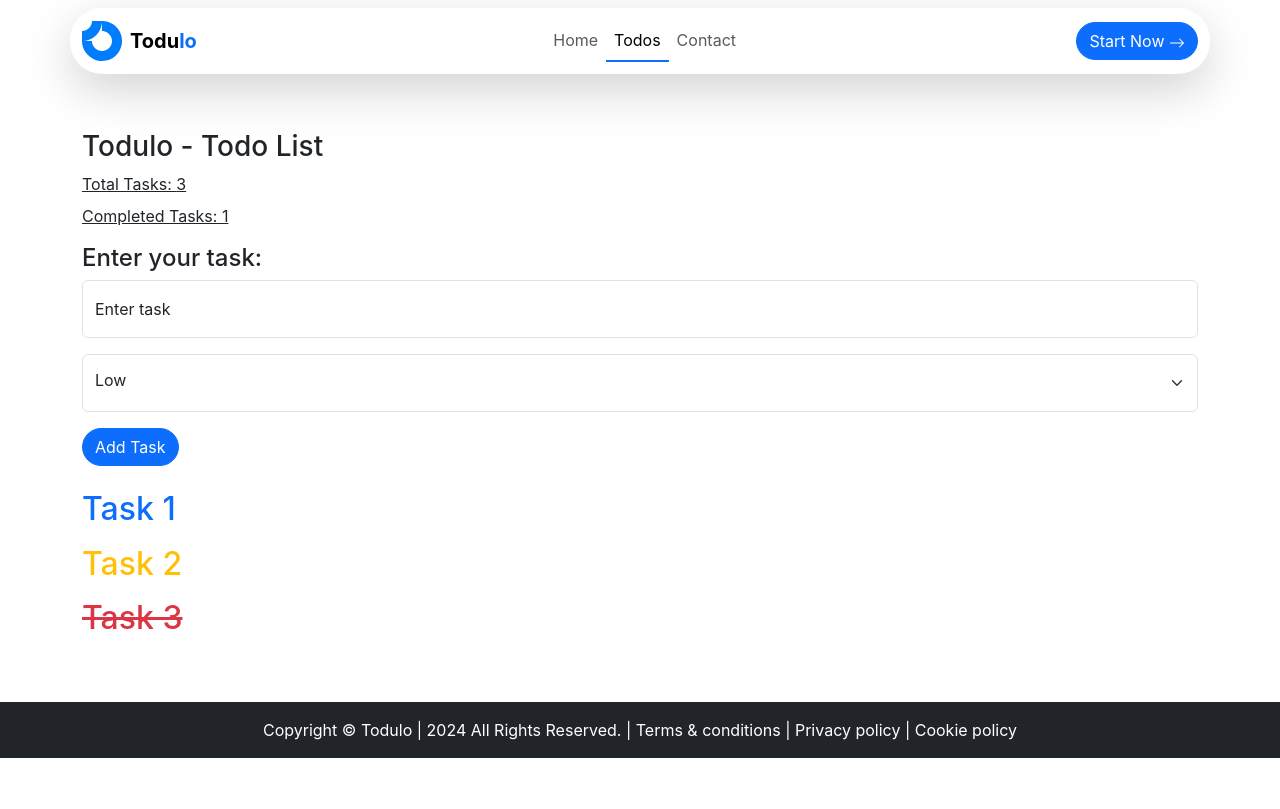
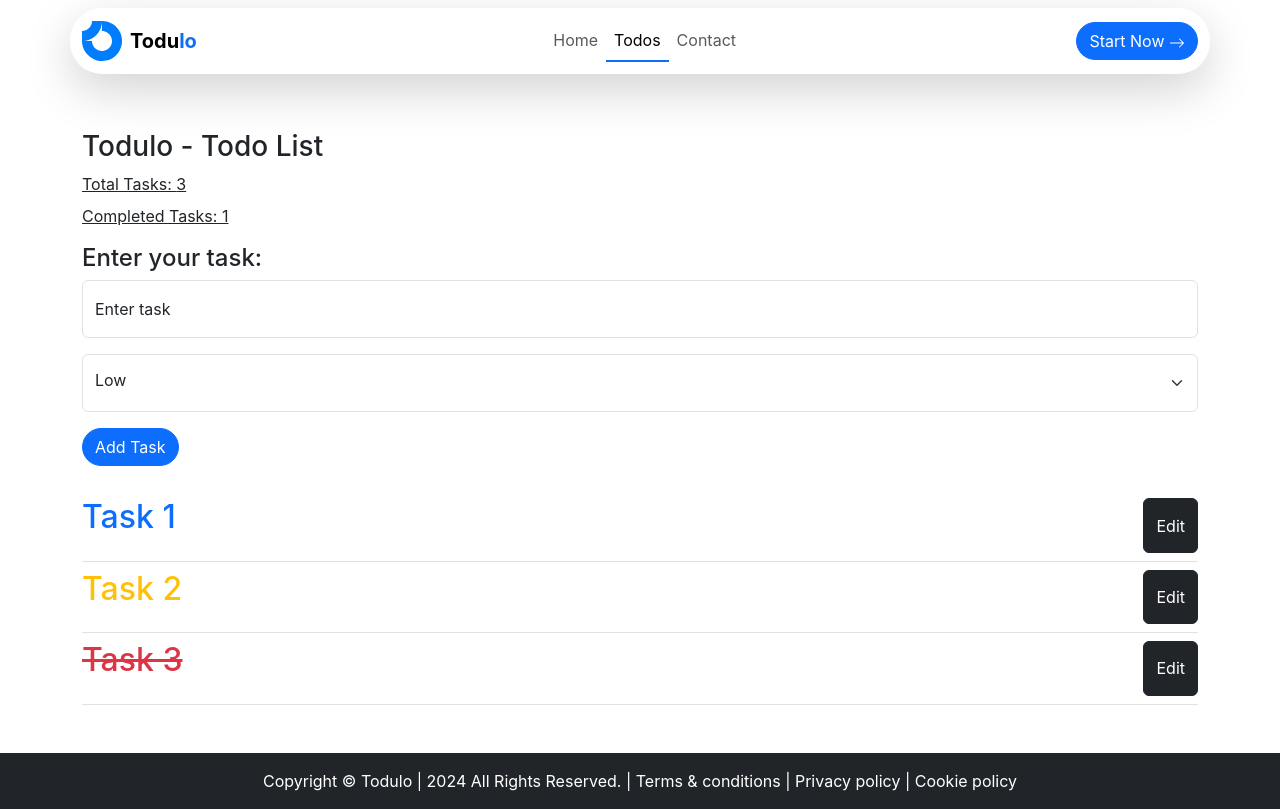
Before and after one commit to whoafridi/React-Design-Pattern, a React (Vite) app: page /todos in a window 1280 px wide. Built offline with nearby package versions, Linux system fonts and the light colour scheme.

Commit message:
feat - edit todo created

```diff
--- a/src/pages/Todos.jsx
+++ b/src/pages/Todos.jsx
@@ -20,6 +20,8 @@ const Todos = () => {
 
   const [newtaskTitle, setNewTaskTitle] = useState("");
   const [newTaskPriority, setNewTaskPriority] = useState("low");
+  const [editTaskId, setEditTaskId] = useState(null);
+  const [editedTaskTitle, setEditedTaskTitle] = useState("");
 
   const handleAddedTask = () => {
     if (newtaskTitle.trim() === "") {
@@ -35,6 +37,19 @@ const Todos = () => {
       setNewTaskTitle("");
       setTotalTasks(totalTasks + 1);
     }
+  };
+
+  const handleEditClick = (id, title) => {
+    setEditTaskId(id);
+    setEditedTaskTitle(title);
+  };
+
+  const handleEditTask = (id) => {
+    const updatedTasks = tasks.map((task) =>
+      task.id === id ? { ...task, title: editedTaskTitle } : task
+    );
+    setTasks(updatedTasks);
+    setEditTaskId(null);
   };
 
   return (
@@ -81,8 +96,22 @@ const Todos = () => {
 
       <div className="mt-4 text-decoration-none">
         {tasks.map((task) => (
-          <h2
-            className={`font-bold mb-3
+          <div
+            key={task.id}
+            className="d-md-flex justify-content-md-between border-bottom py-2"
+          >
+            {editTaskId === task.id ? (
+              <div className="form">
+                <input
+                  type="text"
+                  value={editedTaskTitle}
+                  onChange={(e) => setEditedTaskTitle(e.target.value)}
+                  className="form-control"
+                />
+              </div>
+            ) : (
+              <h2
+                className={`font-bold mb-3
                     ${
                       task.priority === "low"
                         ? "text-primary"
@@ -96,9 +125,28 @@ const Todos = () => {
                         : "none"
                     }
                     `}
-          >
-            {task.title}
-          </h2>
+              >
+                {task.title}
+              </h2>
+            )}
+            <div className="gap-3 d-flex">
+              {editTaskId === task.id ? (
+                <button
+                  onClick={() => handleEditTask(task.id)}
+                  className="btn btn-outline-dark"
+                >
+                  Save
+                </button>
+              ) : (
+                <button
+                  onClick={() => handleEditClick(task.id, task.title)}
+                  className="btn btn-dark"
+                >
+                  Edit
+                </button>
+              )}
+            </div>
+          </div>
         ))}
       </div>
     </div>
```
